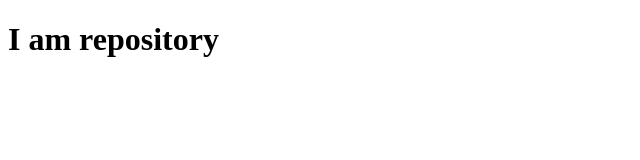
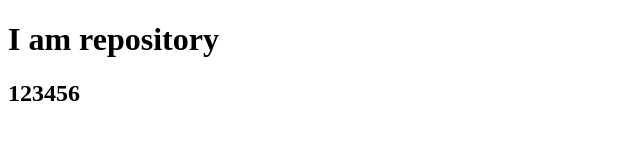
Before and after one commit to humancub/githubRepo, a plain HTML site: page index.html in a window 1280 px wide. Shown: the whole page, without its empty margins (0-640 px from the left). Drawn offline with Linux system fonts and the light colour scheme.

Commit message:
added h2

```diff
--- a/index.html
+++ b/index.html
@@ -8,5 +8,6 @@
 </head>
 <body>
     <h1>I am repository</h1>
+    <h2>123456</h2>
 </body>
 </html>
```
